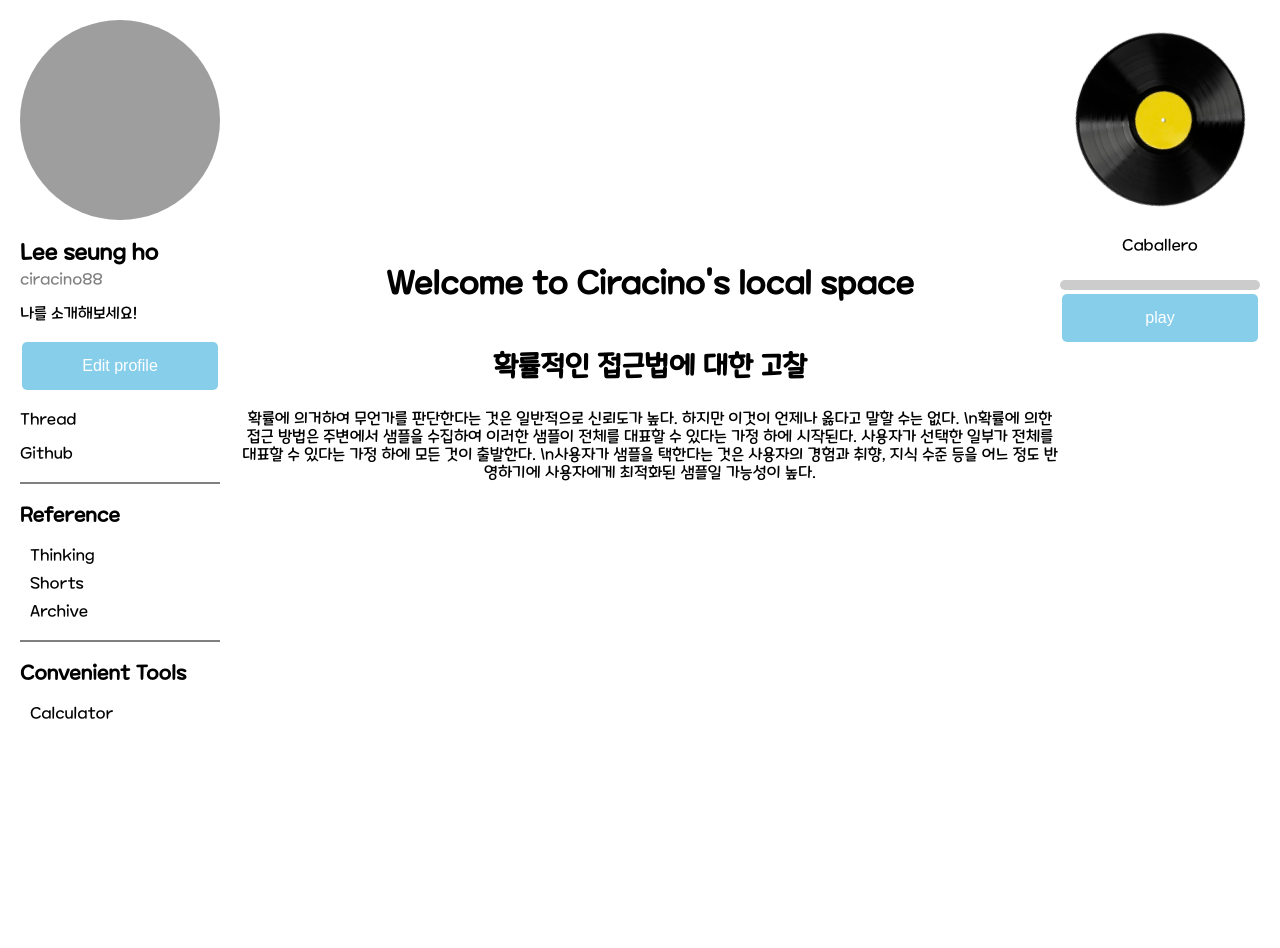
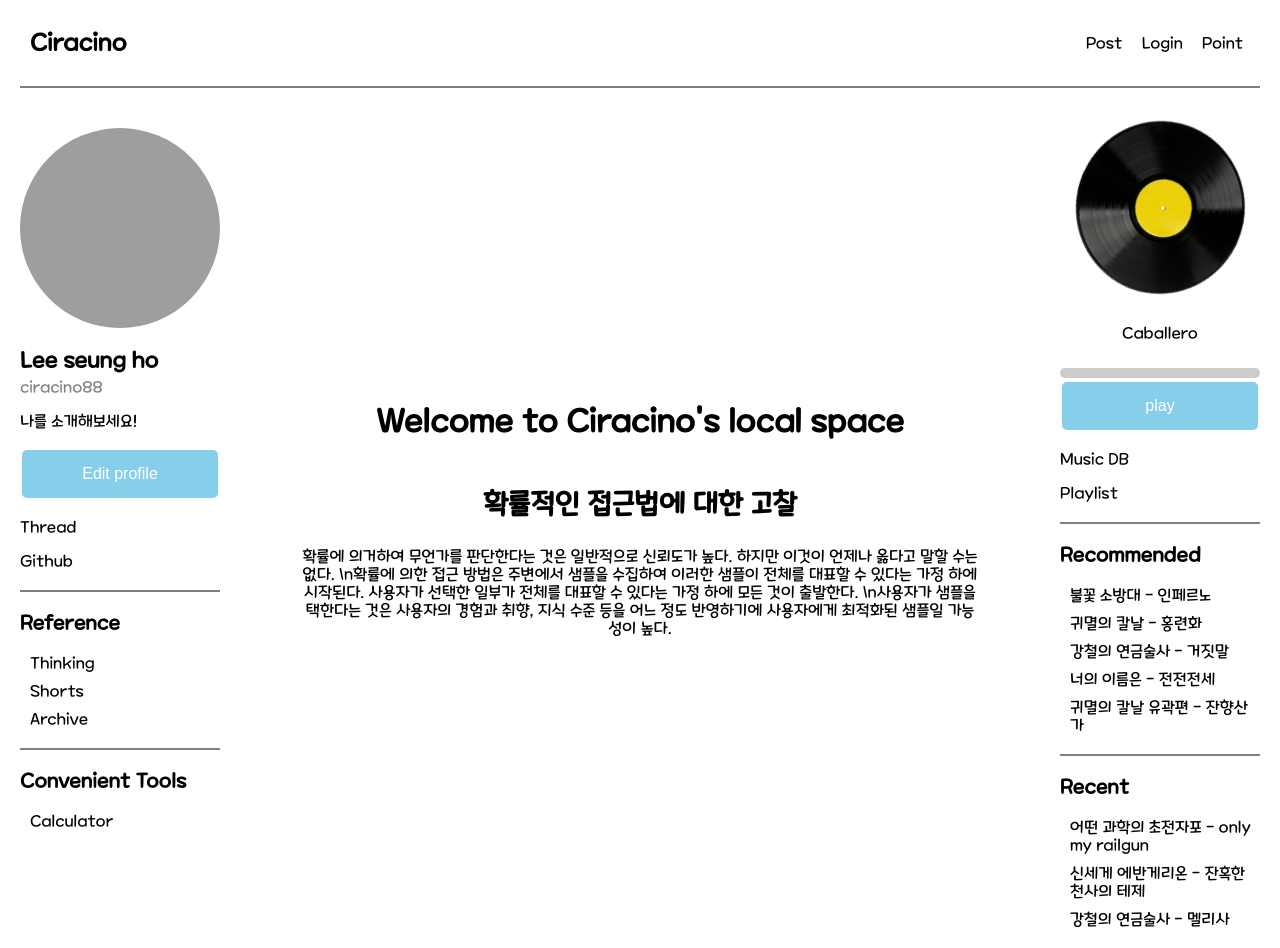
Before and after one commit to Ciracino88/Video_website, a Flask app: page / in a window 1280 px wide. Before the commit the page ends 719 px from the top, so only its background shows below. Run offline with Flask 3, Linux system fonts and the light colour scheme; grey boxes are pictures that could not be loaded.

Commit message:
상단 네비바 추가

```diff
--- a/templates/base.html
+++ b/templates/base.html
@@ -4,12 +4,37 @@
     <meta charset="UTF-8">
     <title>base_template</title>
     <style>
+        /* 헤더 바 관련 */
+        .header_bar {
+            display: flex;
+            justify-content: space-between;
+            align-items: center;
+            padding: 10px;
+            color: #ffffff;
+        }
+
+        .logo {
+            font-weight: bold;
+            font-size: 1.5em;
+        }
+
+        .header_bar_nav a {
+            font-size: 1em;
+            margin-left: 15px;
+        }
+
+        .header_bar_nav a:hover {
+            color: #40E0D0;
+        }
+
+
         /* 프로필 페이지 관련 */
         .profile_img {
             width: 200px;
             height: 200px;
             border-radius: 50%;
             object-fit: cover;
+            margin-top: 20px;
         }
 
         .profile_name {
@@ -39,7 +64,8 @@
             justify-content: center;
             text-align: center;
             width: 100%;
-            margin: 0 0 0 20px;
+            margin-left: 80px;
+            margin-right: 80px;
         }
 
         .main_recommend_title {
@@ -143,6 +169,15 @@
     </style>
 </head>
 <body>
+    <header class="header_bar">
+        <a href="#" class="logo">Ciracino</a>
+        <nav class="header_bar_nav">
+            <a href="#">Post</a>
+            <a href="#">Login</a>
+            <a href="#">Point</a>>
+        </nav>
+    </header>
+    <hr>
     {% block content %}
     {% endblock %}
 </body>
--- a/templates/playlist.html
+++ b/templates/playlist.html
@@ -16,6 +16,26 @@
             <div class="playlist_music_playbar" id="playlist_music_playbar"></div>
         </div>
         <button id="playlist_music_playbtn">play</button>
+        <a href="#">
+            <p>Music DB</p>
+        </a>
+        <a href="#">Playlist</a>
+        <hr>
+        <p class="profile_subtopic">Recommended</p>
+        <ul>
+            <li>불꽃 소방대 - 인페르노</li>
+            <li>귀멸의 칼날 - 홍련화</li>
+            <li>강철의 연금술사 - 거짓말</li>
+            <li>너의 이름은 - 전전전세</li>
+            <li>귀멸의 칼날 유곽편 - 잔향산가</li>
+        </ul>
+        <hr>
+        <p class="profile_subtopic">Recent</p>
+        <ul>
+            <li>어떤 과학의 초전자포 - only my railgun</li>
+            <li>신세게 에반게리온 - 잔혹한 천사의 테제</li>
+            <li>강철의 연금술사 - 멜리사</li>
+        </ul>
     </div>
     <script>
         const audio = document.getElementById('audio');
```
